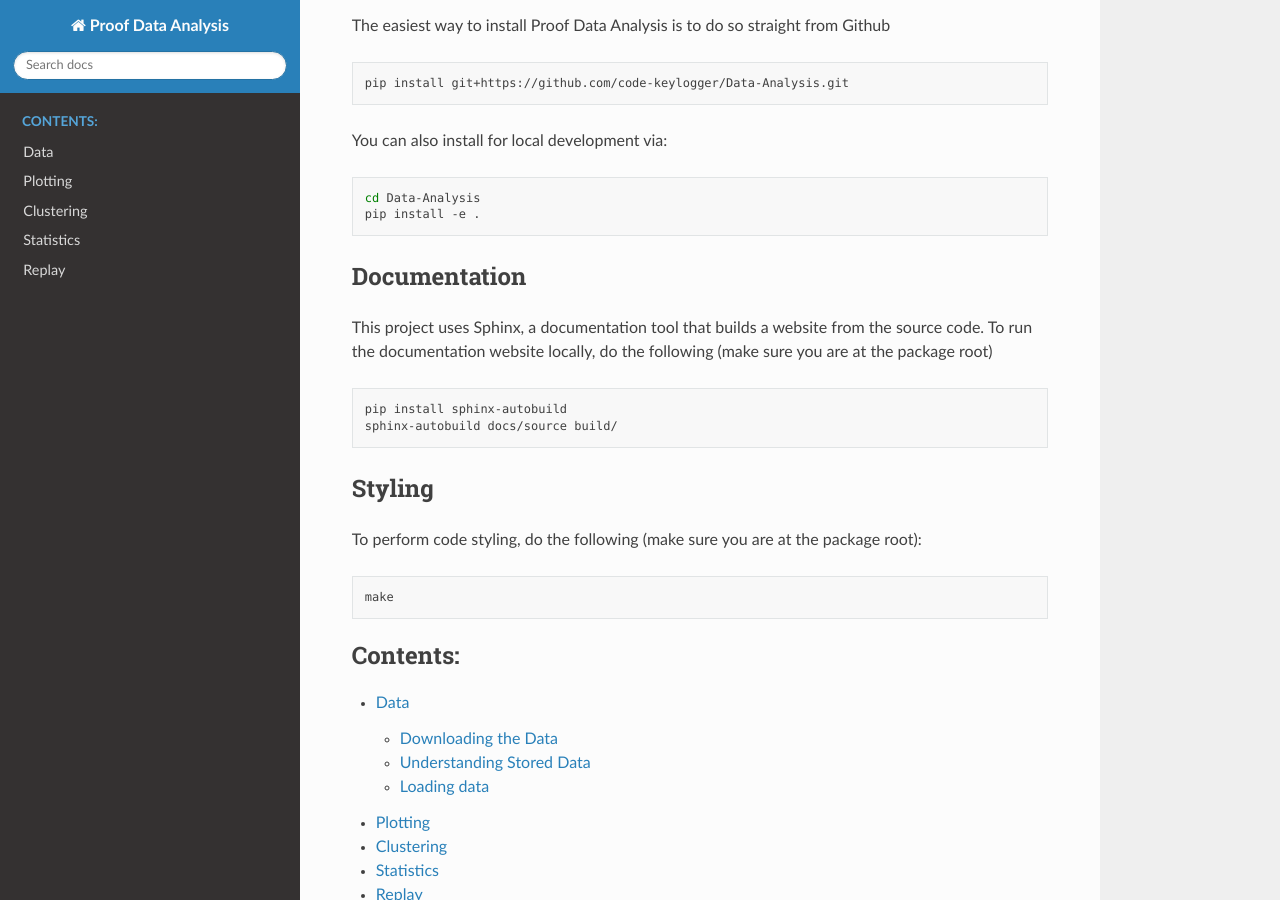
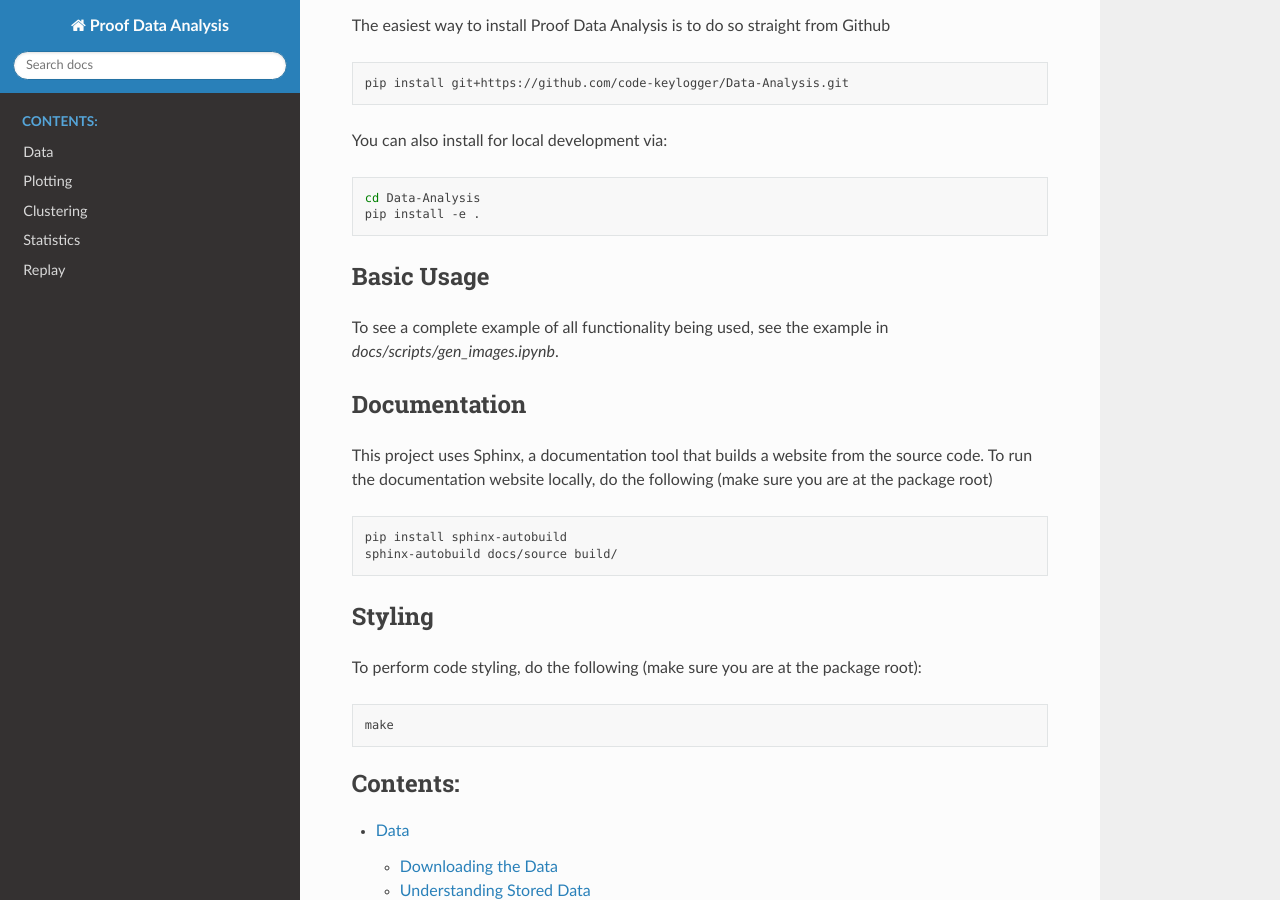
Before and after one commit to code-keylogger/Data-Analysis, a Sphinx documentation site: the page built from docs/source/index.rst, in a window 1280 px wide and 900 px high, scrolled down 370 px. Built offline with Sphinx 7.4.7 and the Read the Docs theme 2.0.0, drawn with Linux system fonts in a browser that asks for light colours.

Commit message:
docs: usage

```diff
--- a/docs/source/index.rst
+++ b/docs/source/index.rst
@@ -31,6 +31,12 @@ You can also install for local development via:
    cd Data-Analysis
    pip install -e .
 
+Basic Usage
+************
+
+To see a complete example of all functionality being used, see the example in
+`docs/scripts/gen_images.ipynb`.
+
 
 Documentation
 ************************
@@ -53,6 +59,7 @@ To perform code styling, do the following (make sure you are at the package root
    make
 
 
+
 .. toctree::
    :maxdepth: 2
    :caption: Contents:
```
